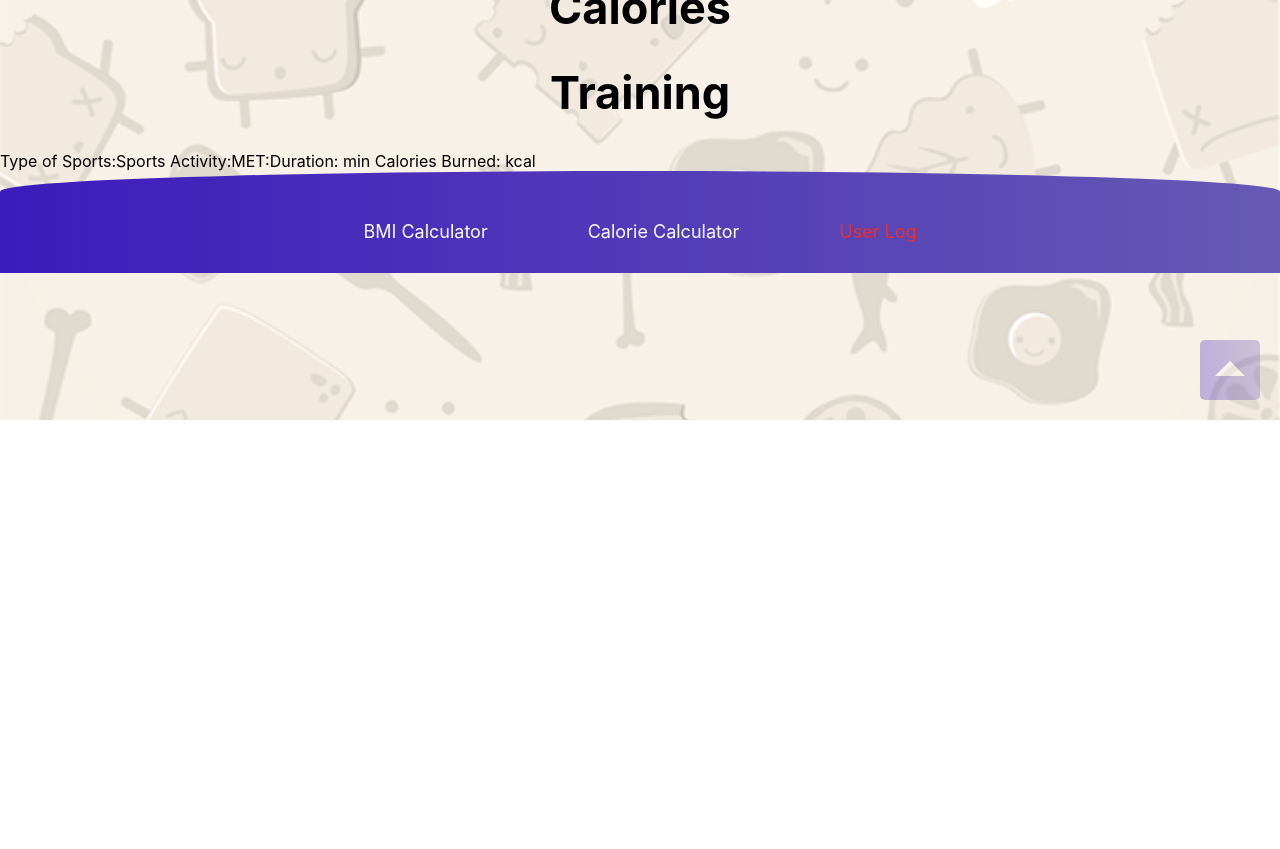
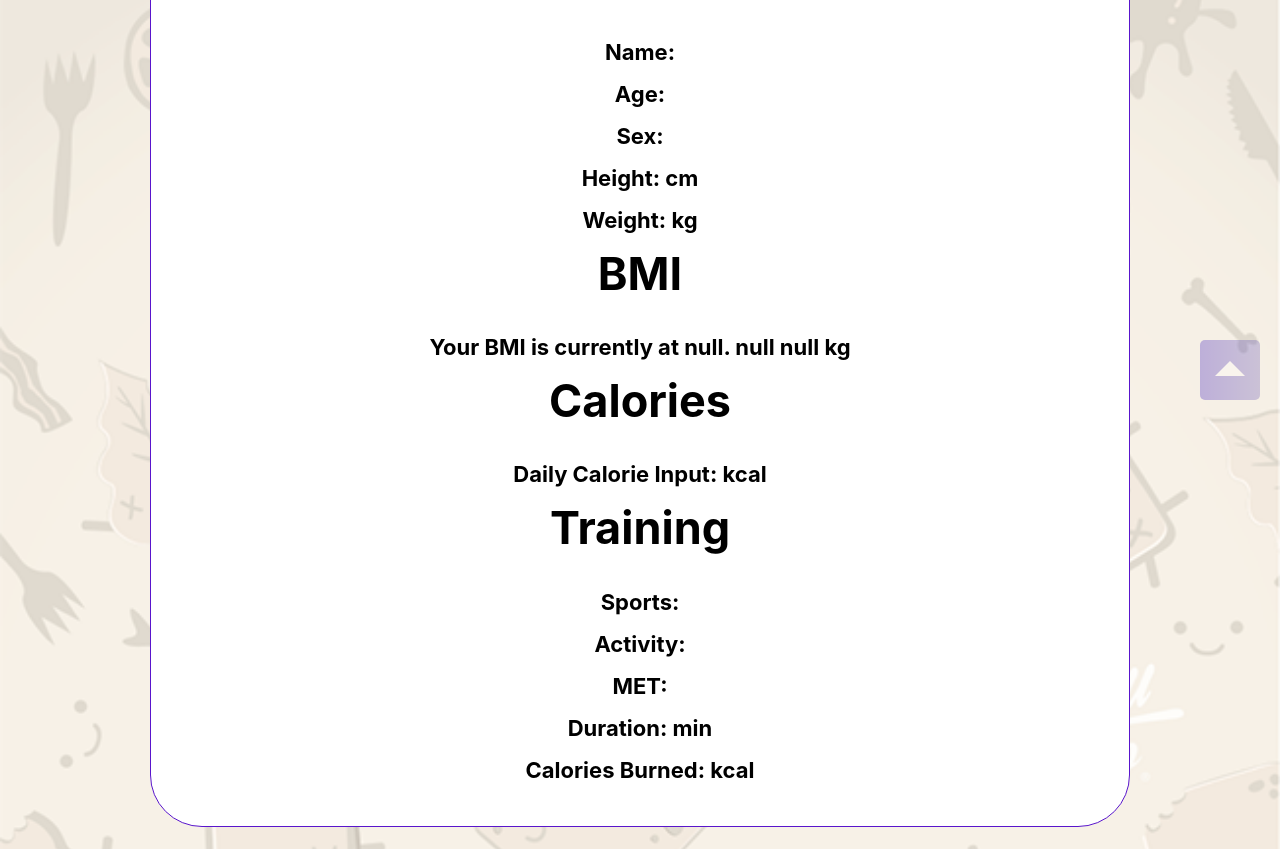
Before and after one commit to IvanBabic26/weight-track, a React (Create React App) app: page /userLog in a window 1280 px wide. Shown: the part 380-1229 px from the top of the page. Before the commit the page ends 800 px from the top, so only its background shows below. Built offline with nearby package versions, Linux system fonts and the light colour scheme.

Commit message:
user log page change

```diff
--- a/src/components/CalorieCalculator/CalorieCalculator.js
+++ b/src/components/CalorieCalculator/CalorieCalculator.js
@@ -1,20 +1,21 @@
-import React, { Component } from "react";
+import React from "react";
 import "./CalorieCalculator.css";
 import { activityLevel } from "../EnvFiles/Calorie";
 
-export default class CalorieCalculator extends Component {
+export default class CalorieCalculator extends React.Component {
   state = {
     name: "",
     age: "",
     weight: "",
     height: "",
     sex: "Male",
-    activity: activityLevel,
+    activity: "sedentary",
     formComplete: false
   };
 
   changeValue = (e, name) => {
     e.preventDefault();
+
     this.setState({ [name]: e.target.value });
   };
 
@@ -50,9 +51,9 @@ export default class CalorieCalculator extends Component {
     localStorage.setItem("weight", this.state.weight);
 
     return (
-      (10 * this.state.weight +
-        6.25 * this.state.height -
-        5 * this.state.age +
+      (10 * parseInt(this.state.weight) +
+        6.25 * parseInt(this.state.height) -
+        5 * parseInt(this.state.age) +
         sexIndex) *
       activity
     );
--- a/src/components/TrainingLog/TrainingLog.js
+++ b/src/components/TrainingLog/TrainingLog.js
@@ -94,6 +94,12 @@ export default class TrainingLog extends React.Component {
     const chosenActivities = this.state.activities.filter(
       activeList => activeList.name === this.state.sports
     );
+    const { name, age, weight, height } = this.state;
+    const isEnabled =
+      name.length > 0 &&
+      age.length > 0 &&
+      height.length > 0 &&
+      weight.length > 0;
 
     return (
       <div className="trainLog">
@@ -191,6 +197,7 @@ export default class TrainingLog extends React.Component {
                 type="submit"
                 className="btnSubmitExercise"
                 value="Submit"
+                disabled={!isEnabled}
               />
             </form>
           </div>
@@ -211,6 +218,7 @@ export default class TrainingLog extends React.Component {
             return (
               <div key={training.tag_id} className="outputList">
                 <div className="exerciseOutput">
+                {this.state.formComplete && (
                   <div className="exerciseData">
                     <img src={trainingdata} alt="training" />
                     <h4>EXERCISE DATA</h4>
@@ -264,6 +272,7 @@ export default class TrainingLog extends React.Component {
                       <div id="lineTop" className="exerciseResult" />
                     </div>
                   </div>
+                )}
                 </div>
               </div>
             );
--- a/src/components/UserLog/UserLog.css
+++ b/src/components/UserLog/UserLog.css
@@ -1,18 +1,12 @@
 .userLog {
+  display: flex;
+  flex-direction: column;
   text-align: center;
-  color: #111;
-  width: 100%;
-  display: table;
-  margin-left: 150px;
-  margin-right: 150px;
+  margin: 150px;
   padding: 30px;
   font-size: 22px;
   border: 1px #5915cc solid;
   font-weight: bold;
   border-radius: 52px;
+  background: #fff;
 }
-
-.userLogInfo {
-    color: #111;
-    display: flex;
-}
--- a/src/components/UserLog/UserLog.js
+++ b/src/components/UserLog/UserLog.js
@@ -1,4 +1,5 @@
 import React from "react";
+import "./UserLog.css";
 
 export default class UserLog extends React.Component {
   state = {
@@ -23,11 +24,12 @@ export default class UserLog extends React.Component {
     const BMI = localStorage.getItem("BMI");
     const Message = localStorage.getItem("Message");
     const optimalWeight = localStorage.getItem("OptimalWeight");
+    const calorieCounter = localStorage.getItem("calorieCounter");
     const MET = localStorage.getItem("MET");
     const CaloriesTrain = localStorage.getItem("CaloriesTrain");
     const Duration = localStorage.getItem("Duration");
-    const Sports = localStorage.getItem("Sports");
-    const Activity = localStorage.getItem("Activity");
+    const sports = localStorage.getItem("sports");
+    const activity = localStorage.getItem("activity");
 
     this.setState({
       name,
@@ -38,42 +40,89 @@ export default class UserLog extends React.Component {
       BMI,
       Message,
       optimalWeight,
+      calorieCounter,
       MET,
       CaloriesTrain,
       Duration,
-      Sports,
-      Activity
+      sports,
+      activity
     });
   }
 
   render() {
     return (
       <div className="userLog">
+        <div className="userLogInfo">
           <h1>Basic Info</h1>
-        <div className="userLogInfo">
-          Name:{this.state.name}
+          <div>
+            <div className="exerciseResult">
+              Name: {this.state.name}
+            </div>
+            <div>
+              <div className="exerciseResult">
                 Age: {this.state.age}
+              </div>
+            </div>
+            <div>
+              <div className="exerciseResult">
                 Sex: {this.state.sex}
+              </div>
+            </div>
+            <div>
+              <div className="exerciseResult">
                 Height: {this.state.height} cm
+              </div>
+            </div>
+            <div>
+              <div className="exerciseResult">
                 Weight: {this.state.weight} kg
+              </div>
+            </div>
+          </div>
         </div>
         <div className="bmiInfo">
           <h1>BMI</h1>
-        {`Your BMI is ${this.state.BMI}
+          <div>
+            <div className="exerciseResult">
+              {`Your BMI is currently at ${this.state.BMI}.
         ${this.state.Message}
         ${this.state.optimalWeight} kg`}
             </div>
+          </div>
+        </div>
         <div className="calorieInfo">
           <h1>Calories</h1>
-        {/* {this.state.Calorie} */}
+          <div>
+            <div className="exerciseResult">
+              Daily Calorie Input: {this.state.calorieCounter} kcal
+            </div>
+          </div>
         </div>
         <div className="trainingInfo">
           <h1>Training</h1>
-            Type of Sports:{this.state.Sports}
-            Sports Activity:{this.state.Activity}
-            MET:{this.state.MET}
-            Duration:{this.state.Duration} min
-            Calories Burned:{this.state.CaloriesTrain} kcal
+          <div className="exerciseResult">
+            Sports: {this.state.sports}
+          </div>
+          <div>
+            <div className="exerciseResult">
+              Activity: {this.state.activity}
+            </div>
+          </div>
+          <div>
+            <div className="exerciseResult">
+              MET: {this.state.MET}
+            </div>
+            <div>
+              <div className="exerciseResult">
+                Duration: {this.state.Duration} min
+              </div>
+            </div>
+            <div>
+              <div className="exerciseResult">
+                Calories Burned: {this.state.CaloriesTrain} kcal
+              </div>
+            </div>
+          </div>
         </div>
       </div>
     );
```
Lines whose indentation alone changed are shown as unchanged.
